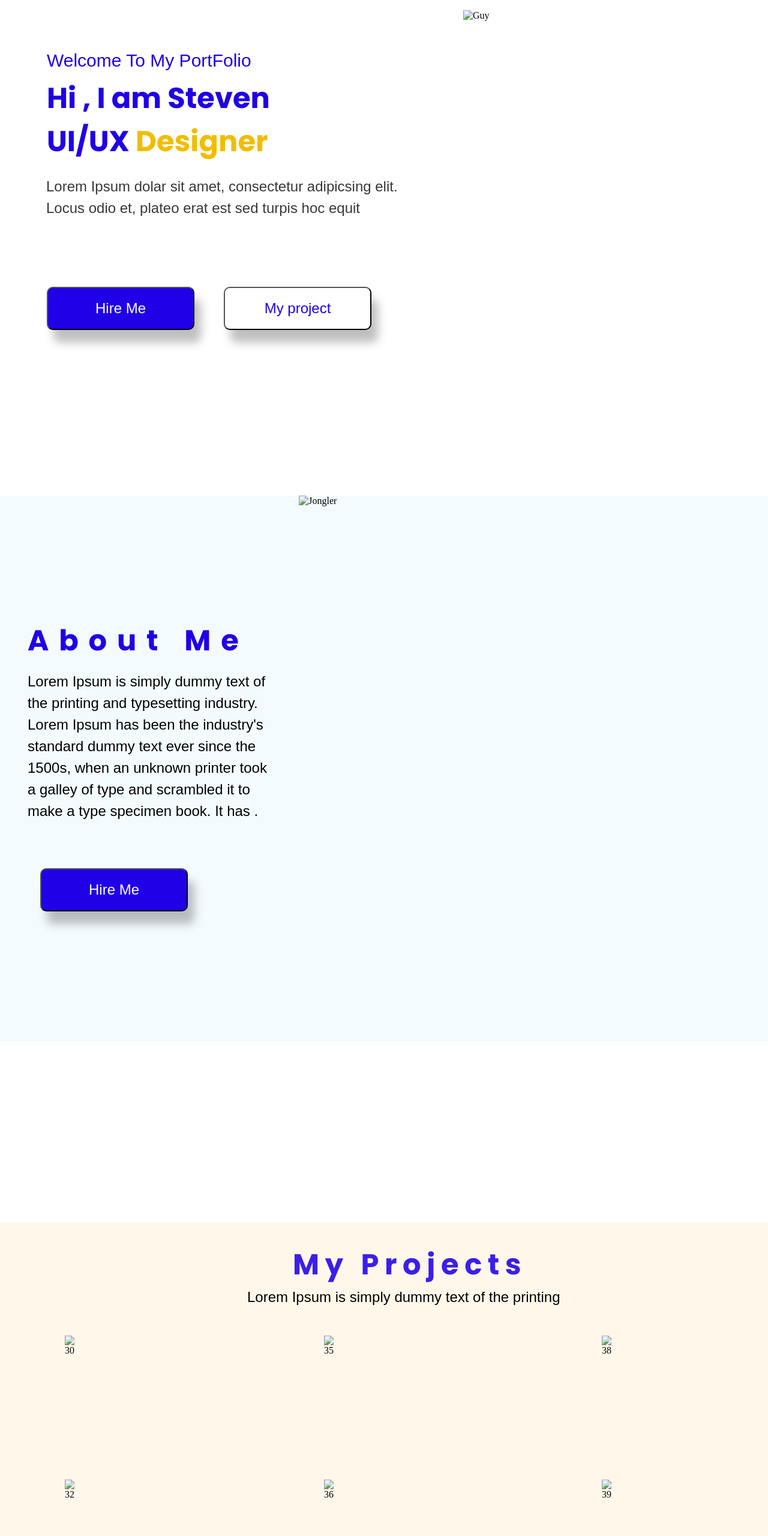
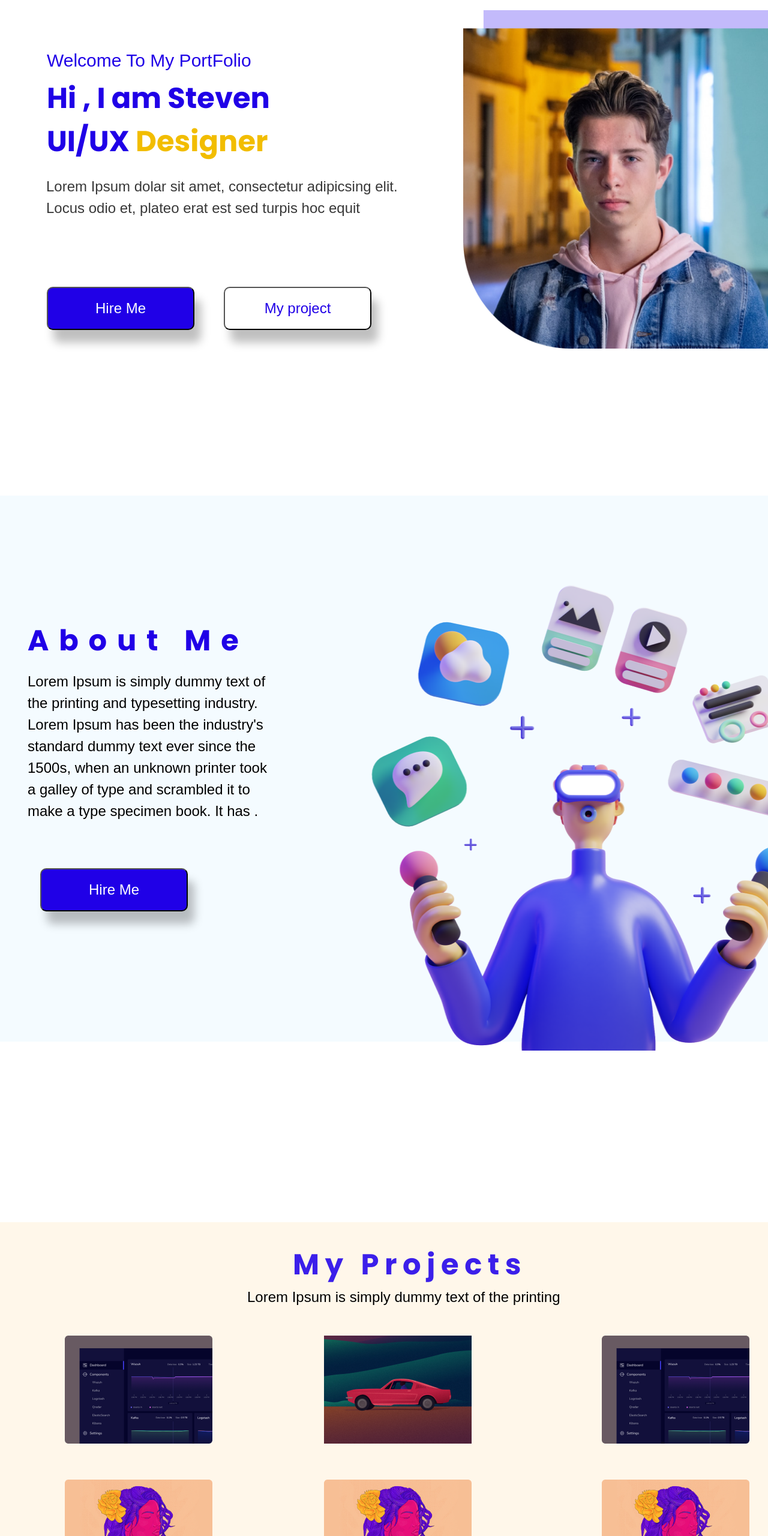
Before and after one commit to laslomakkara/1105b.github.io, a plain HTML site: page index.html in a window 1280 px wide. Shown: the part 240-2800 px from the top of the page at 60% size. Drawn offline with Linux system fonts and the light colour scheme; files whose address does not match are found by name; a web font is replaced by a local one.

Commit message:
Update index.html

```diff
--- a/index.html
+++ b/index.html
@@ -30,7 +30,7 @@
                 </div>
             </div>
             <div class="front-part-image-container">
-                <img class="front-part-image" src="../Промежуточная/images/Rectangle 3.png" alt="Guy">
+                <img class="front-part-image" src="../images/Rectangle 3.png" alt="Guy">
             </div>
          </section>
          <section class="front-part1">
@@ -41,7 +41,7 @@
                    when an unknown printer took a galley of type and scrambled it to make a type specimen book. It has .
                 </p>
                 <button class="front-part-button1">Hire Me</button>
-                <img class="front-part-image1" src="../Промежуточная/images/1 1.png" alt="Jongler">
+                <img class="front-part-image1" src="../images/1 1.png" alt="Jongler">
             </div>
          </section>
          <section class="middle-part">
@@ -51,31 +51,31 @@
             </header>
             <div class="Projects">
                 <div>
-                    <img class="Image30" src="../Промежуточная/images/Rectangle 30.png" alt="30">
+                    <img class="Image30" src="../images/Rectangle 30.png" alt="30">
                 </div>
                 <div>
-                    <img class="Image32" src="../Промежуточная/images/Rectangle 32.png" alt="32">
+                    <img class="Image32" src="../images/Rectangle 32.png" alt="32">
                 </div>
                 <div>
-                    <img class="Image34" src="../Промежуточная/images/Rectangle 34.png" alt="34">
+                    <img class="Image34" src="../images/Rectangle 34.png" alt="34">
                 </div>
                 <div>
-                    <img class="Image35" src="../Промежуточная/images/Rectangle 35.png" alt="35">
+                    <img class="Image35" src="../images/Rectangle 35.png" alt="35">
                 </div>
                 <div>
-                    <img class="Image36" src="../Промежуточная/images/Rectangle 36.png" alt="36">
+                    <img class="Image36" src="../images/Rectangle 36.png" alt="36">
                 </div>
                 <div>
-                    <img class="Image37" src="../Промежуточная/images/Rectangle 37.png" alt="37">
+                    <img class="Image37" src="../images/Rectangle 37.png" alt="37">
                 </div>
                 <div>
-                    <img class="Image38" src="../Промежуточная/images/Rectangle 38.png" alt="38">
+                    <img class="Image38" src="../images/Rectangle 38.png" alt="38">
                 </div>
                 <div>
-                    <img class="Image39" src="../Промежуточная/images/Rectangle 39.png" alt="39">
+                    <img class="Image39" src="../images/Rectangle 39.png" alt="39">
                 </div>
                 <div>
-                    <img class="Image40" src="../Промежуточная/images/Rectangle 40.png" alt="40">
+                    <img class="Image40" src="../images/Rectangle 40.png" alt="40">
                 </div>
             </div>
          </section>
@@ -107,7 +107,7 @@
                     <button class="contact-button">Contact</button>
                 </div>
                 <div>
-                    <img class="Laptop" src="../Промежуточная/images/Saly-13.png" alt="Lap">
+                    <img class="Laptop" src="../images/Saly-13.png" alt="Lap">
                 </div>
             </div>
          </section>
```
